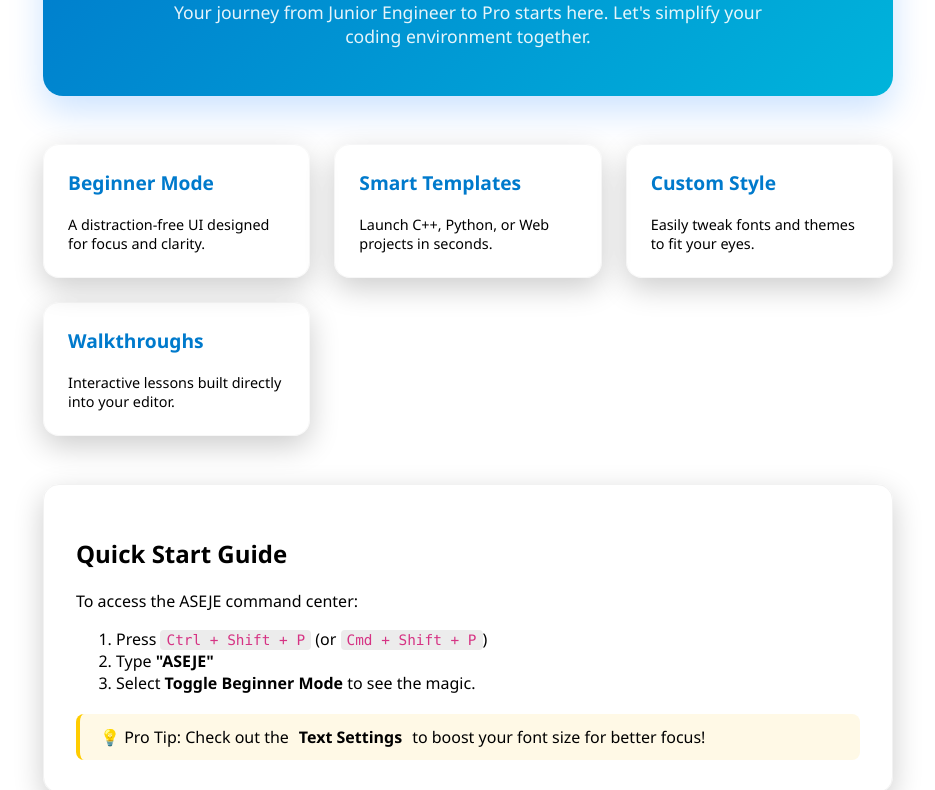
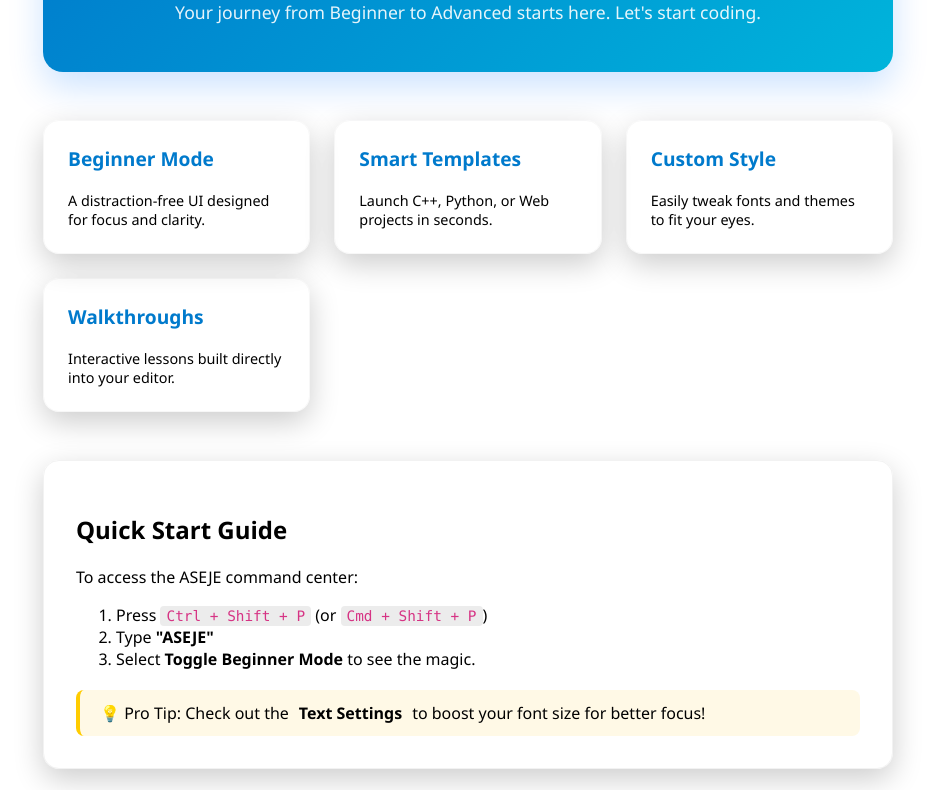
Before and after one commit to evSnow/ASEJE, a website: page view/walkthrough.html in a window 1280 px wide. Shown: the part 159-949 px from the top of the page, without its empty margins (172-1107 px from the left). Drawn offline with Linux system fonts and the light colour scheme.

Commit message:
Update walkthrough.html

```diff
--- a/view/walkthrough.html
+++ b/view/walkthrough.html
@@ -162,7 +162,7 @@
   <div class="container">
    <header class="hero">
       <h1>🚀 Welcome to ASEJE</h1>
-      <p>Your journey from Junior Engineer to Pro starts here. Let's simplify your coding environment together.</p>
+      <p>Your journey from Beginner to Advanced starts here. Let's start coding. </p>
     </header>
 
     <div class="grid">
```
